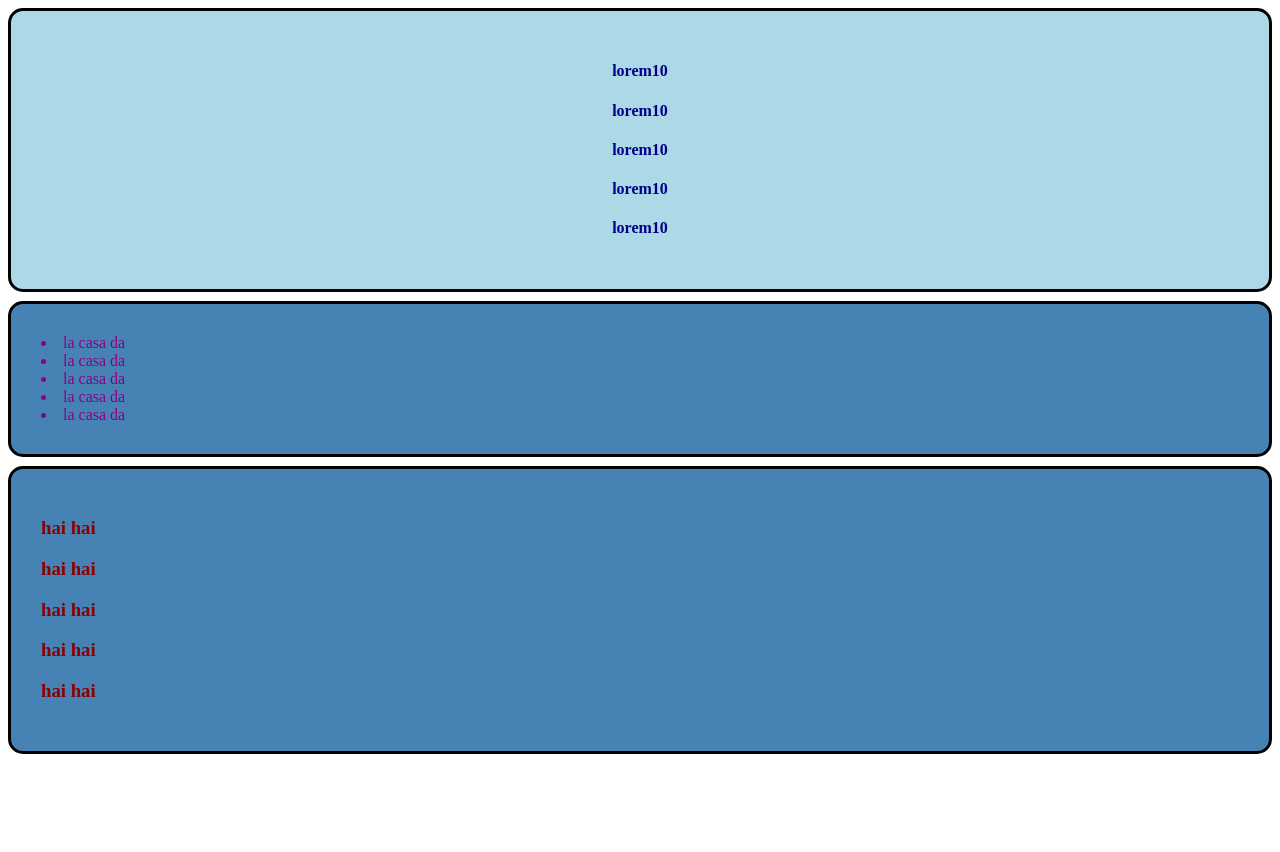
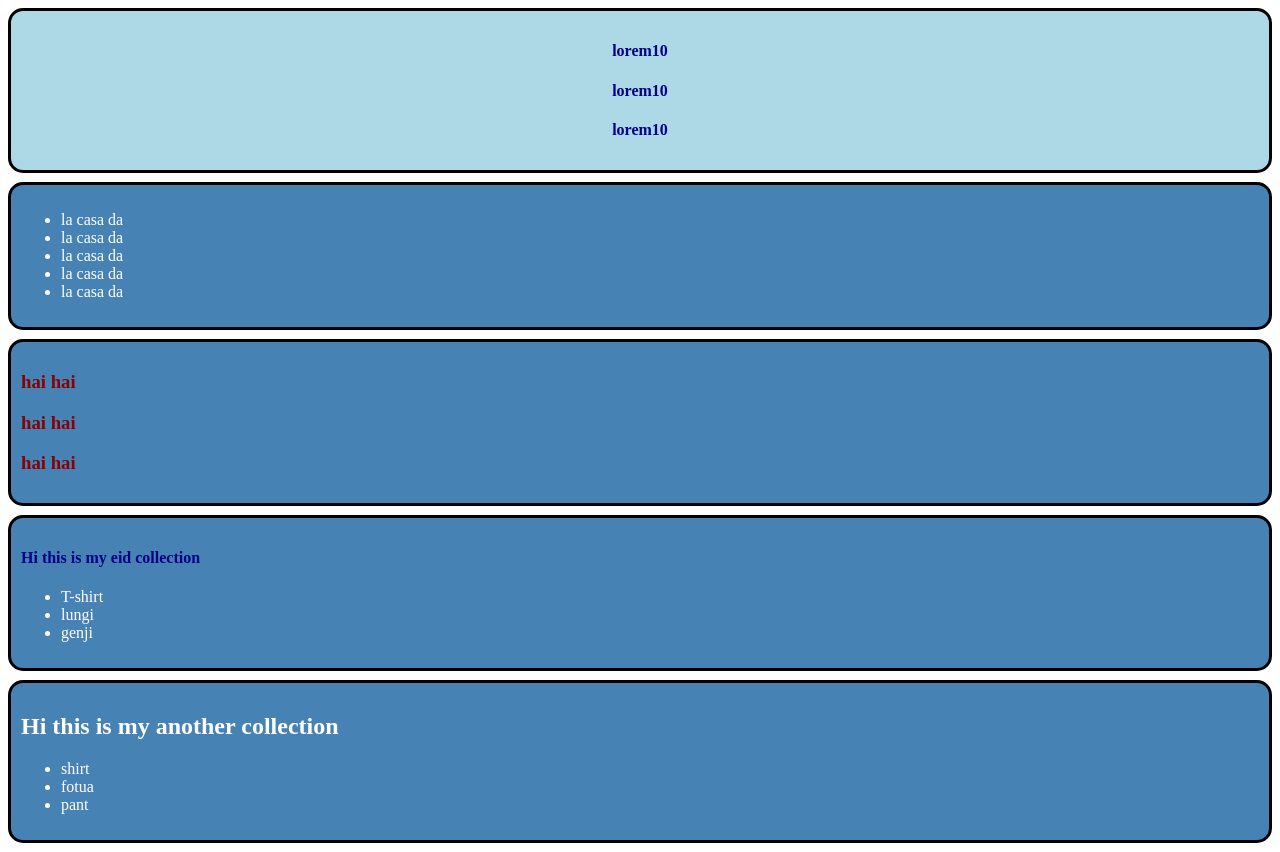
Before and after one commit to code-simplifier-mahbub/javascript-Practice, a plain HTML site: page javascript-intregat/dom/index.html in a window 1280 px wide. Before the commit the page ends 800 px from the top, so only its background shows below. Drawn offline with Linux system fonts and the light colour scheme.

Commit message:
section add with javascript

```diff
--- a/javascript-intregat/dom/addStyle.js
+++ b/javascript-intregat/dom/addStyle.js
@@ -5,7 +5,8 @@ for(const section of sections){
     section.style.borderRadius = '15px';
     section.style.border = '3px solid black';
     section.style.marginBottom = '9px';
-    section.style.padding = '30px'
+    section.style.padding = '10px'
+    section.style.listStyle = 'none';
 }
 
 const rongs = document.getElementById("styleAdd");
--- /dev/null
+++ b/javascript-intregat/dom/append.js
@@ -0,0 +1,40 @@
+// where we add element
+const mainContainer = document.getElementById("main-container");
+
+// create section
+const section = document.createElement("section");
+// create element heading
+const h4 = document.createElement("h4");
+h4.innerText = "Hi this is my eid collection";
+section.appendChild(h4);
+//create element ul
+const ul = document.createElement("ul");
+section.appendChild(ul);
+//create element li
+const li1 = document.createElement("li");
+li1.innerText = "T-shirt";
+ul.appendChild(li1);
+//create element li
+const li2 = document.createElement("li");
+li2.innerText = "lungi";
+ul.appendChild(li2);
+//create element li
+const li3 = document.createElement("li");
+li3.innerText = "genji";
+ul.appendChild(li3);
+//(add)or append section in main section
+mainContainer.appendChild(section);
+
+// another section add in another way
+//create another section
+const anotherSection = document.createElement("section");
+mainContainer.appendChild(anotherSection);
+//create direct html element for section
+anotherSection.innerHTML = `
+<h1> Hi this is my another collection</h1>
+<ul>
+    <li>shirt</li>
+    <li>fotua</li>
+    <li>pant</li>
+</ul>
+`
--- a/javascript-intregat/dom/index.html
+++ b/javascript-intregat/dom/index.html
@@ -8,22 +8,21 @@
     <link rel="stylesheet" href="style.css">
 </head>
 <body>
+    <main id="main-container" >
             <section id="styleAdd">
-    <h4>lorem10</h4>
-    <h4>lorem10</h4>
                 <h4>lorem10</h4>
                 <h4>lorem10</h4>
                 <h4>lorem10</h4>
             </section>
 
-    <section>
-        <div id="sele" class="select korte hobe sobai ke">
+            <section id="jaka-naka">
+                <ul>
                     <li>la casa da</li>
                     <li>la casa da</li>
                     <li>la casa da</li>
                     <li>la casa da</li>
                     <li>la casa da</li>
-        </div>
+                </ul>
             </section>
 
             <section>
@@ -31,14 +30,15 @@
                     <h3>hai hai</h3>
                     <h3>hai hai</h3>
                     <h3>hai hai</h3>
-            <h3>hai hai</h3>
-            <h3>hai hai</h3>
                 </div>
             </section>
+    </main>
 
 
 
     <script src="selector.js"></script>
+    <!-- append section are step up for get style from addstyle -->
+    <script src="append.js"></script>
     <script src="addStyle.js"></script>
 </body>
 </html>
```
Lines whose indentation alone changed are shown as unchanged.
